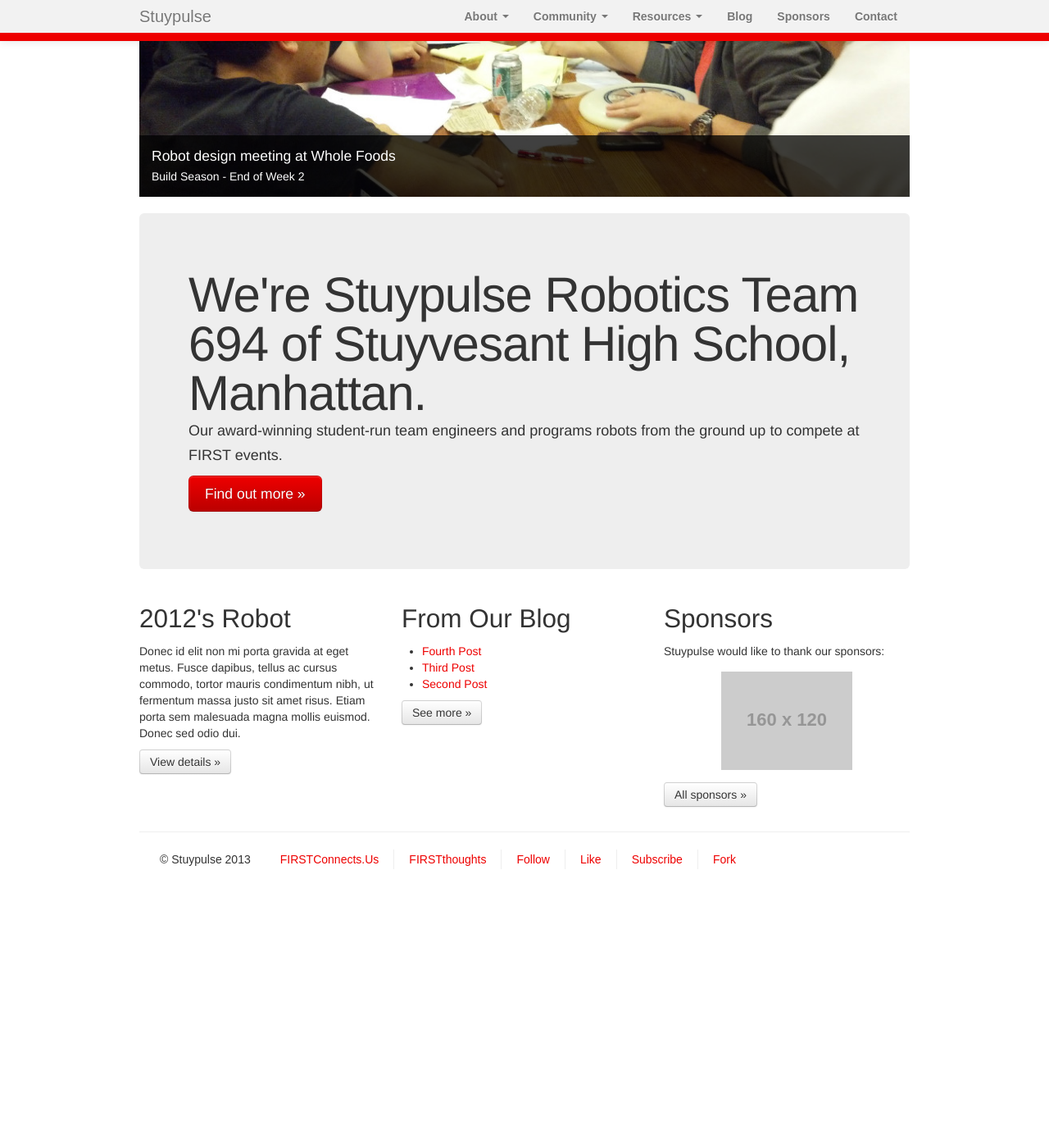
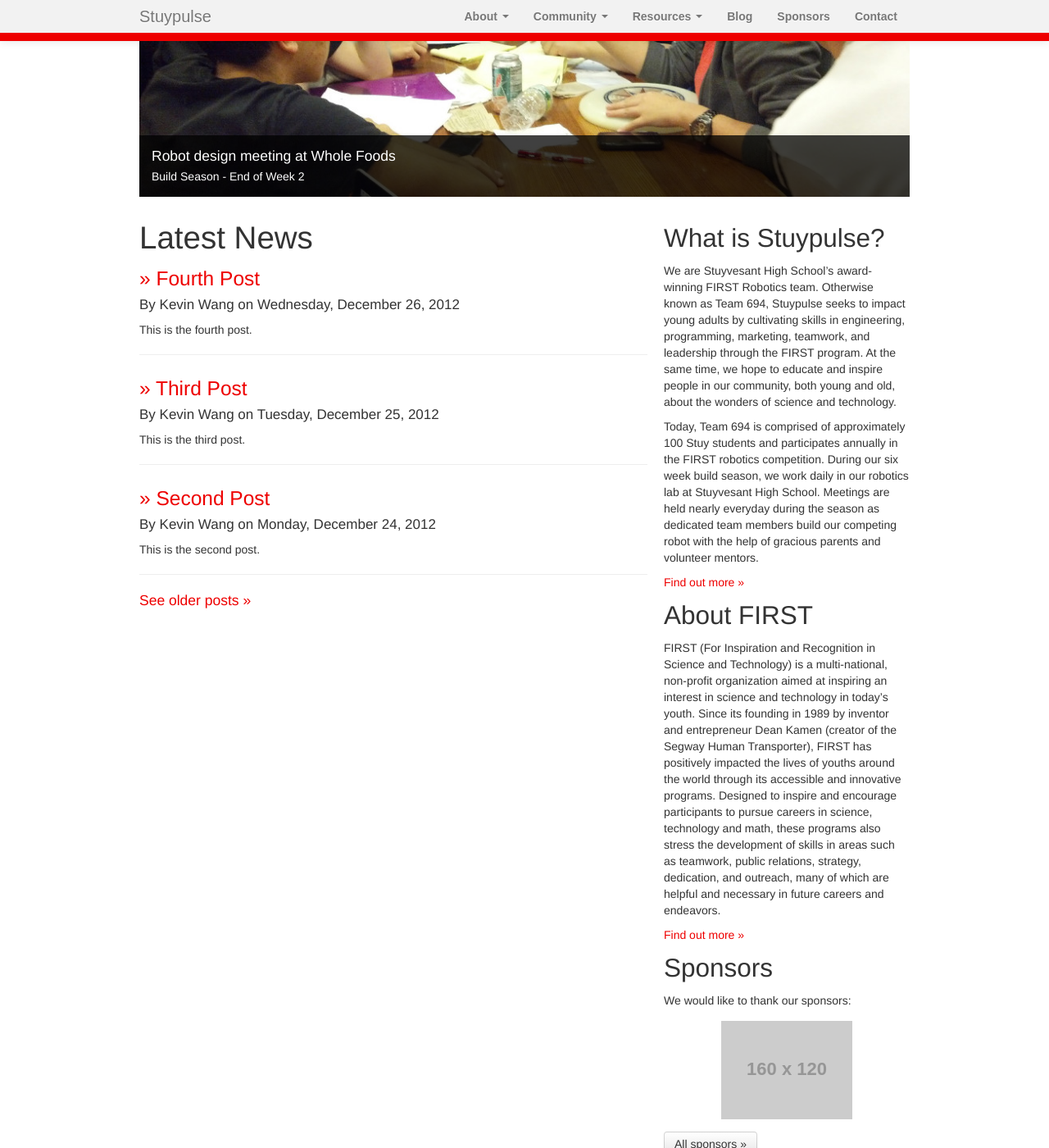
Before and after one commit to StuyPulse/team694.github.io, a Jekyll site: the page built from index.html, in a window 1280 px wide and 1400 px high, scrolled down 300 px. Shown: the whole window at 82% size. Built offline with Jekyll 4.4.1, drawn with Linux system fonts in a browser that asks for light colours; nearby versions of some CDN libraries; before the commit the page ends 1400 px from its top, so only the background shows below that.

Commit message:
Redesign front page, tweak blog index style.

```diff
--- a/blog/index.html
+++ b/blog/index.html
@@ -4,7 +4,7 @@ title: Latest Posts
 ---
 {% for post in site.posts %}
     <div class="post-preview">
-        <h2><a href="{{ post.url }}">{{ post.title }}</a></h2>
+        <h3><a href="{{ post.url }}">&raquo; {{ post.title }}</a></h3>
         <div class="author-info">By {{post.author}} on {{ post.date | date: "%A, %B %d, %Y"}}</div>
         <p>{{ post.content | split: "<!-- more -->" | first }}</p>
         {% if post.content contains "<!-- more -->" %}
--- a/css/main.css
+++ b/css/main.css
@@ -60,17 +60,7 @@
 /* Blog style */
 .author-info{
     font-size: 17px;
-}
-
-.author-info .date{
-    display: inline;
-    float: right;
-    position: relative;
-    right: 700px;
-}
-
-.author-info .author{
-    display: inline;
+    margin-top: -8px;
 }
 
 article{
--- a/index.html
+++ b/index.html
@@ -28,28 +28,34 @@ carousel:
     <a class="carousel-control right" href="#myCarousel" data-slide="next">&rsaquo;</a>
 </div>
 
-<!-- Main hero unit for a primary marketing message or call to action -->
-<div class="hero-unit">
-    <h1>We're Stuypulse Robotics Team 694 of Stuyvesant High School, Manhattan.</h1>
-    <p>Our award-winning student-run team engineers and programs robots from the ground up to compete at FIRST events.</p>
-    <p><a class="btn btn-primary btn-large" href="/about/">Find out more &raquo;</a></p>
-</div>
-
-<!-- Example row of columns -->
 <div class="row">
-    <div class="span4">
-        <h2>2012's Robot</h2>
-        <p>Donec id elit non mi porta gravida at eget metus. Fusce dapibus, tellus ac cursus commodo, tortor mauris condimentum nibh, ut fermentum massa justo sit amet risus. Etiam porta sem malesuada magna mollis euismod. Donec sed odio dui. </p>
-        <p><a class="btn" href="#">View details &raquo;</a></p>
+    <div class="span8">
+        <h1>Latest News</h1>
+        {% for post in site.posts | limit: 3 %}
+            <div class="post-preview">
+                <h3><a href="{{ post.url }}">&raquo; {{ post.title }}</a></h3>
+                <div class="author-info">By {{post.author}} on {{ post.date | date: "%A, %B %d, %Y"}}</div>
+                <p>{{ post.content | split: "<!-- more -->" | first }}</p>
+                {% if post.content contains "<!-- more -->" %}
+                    <p><a href="{{ post.url }}">Read more &raquo;</a></p>
+                {% endif %}
+            </div>
+            <hr>
+        {% endfor %}
+        <p><h4><a href="/blog/">See older posts &raquo;</a></h4></p>
     </div>
     <div class="span4">
-        <h2>From Our Blog</h2>
-        {% include latest-posts.html %}
-        <p><a class="btn" href="/blog/">See more &raquo;</a></p>
-    </div>
-    <div class="span4">
+        <h2>What is Stuypulse?</h2>
+        <p>We are Stuyvesant High School’s award-winning FIRST Robotics team. Otherwise known as Team 694, Stuypulse seeks to impact young adults by cultivating skills in engineering, programming, marketing, teamwork, and leadership through the FIRST program. At the same time, we hope to educate and inspire people in our community, both young and old, about the wonders of science and technology.</p>
+        <p>Today, Team 694 is comprised of approximately 100 Stuy students and participates annually in the FIRST robotics competition. During our six week build season, we work daily in our robotics lab at Stuyvesant High School. Meetings are held nearly everyday during the season as dedicated team members build our competing robot with the help of gracious parents and volunteer mentors.</p>
+        <p><a href="/about/">Find out more &raquo;</a></p>
+
+        <h2>About FIRST</h2>
+        <p>FIRST (For Inspiration and Recognition in Science and Technology) is a multi-national, non-profit organization aimed at inspiring an interest in science and technology in today’s youth. Since its founding in 1989 by inventor and entrepreneur Dean Kamen (creator of the Segway Human Transporter), FIRST has positively impacted the lives of youths around the world through its accessible and innovative programs. Designed to inspire and encourage participants to pursue careers in science, technology and math, these programs also stress the development of skills in areas such as teamwork, public relations, strategy, dedication, and outreach, many of which are helpful and necessary in future careers and endeavors.</p>
+        <p><a href="/about/first/">Find out more &raquo;</a></p>
+
         <h2>Sponsors</h2>
-        Stuypulse would like to thank our sponsors:
+        We would like to thank our sponsors:
         <div class="sponsor-logo-container">
             <a href="#"><img class="sponsor-logo" src="http://placehold.it/160x120"></a>
         </div>
```
